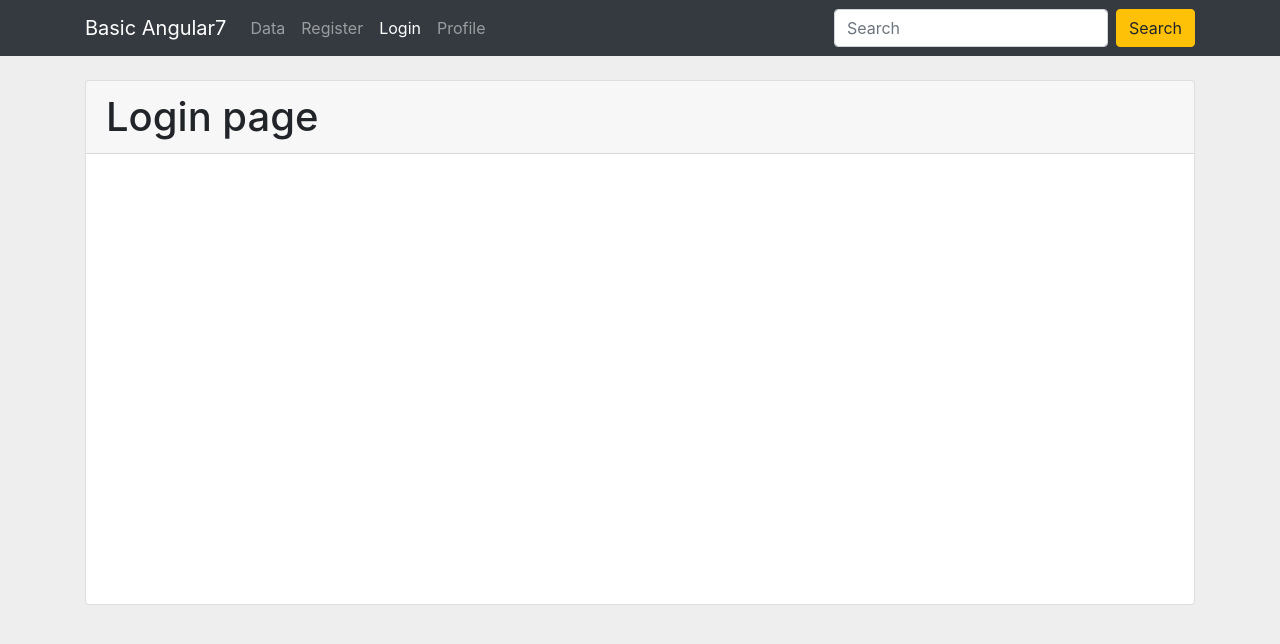
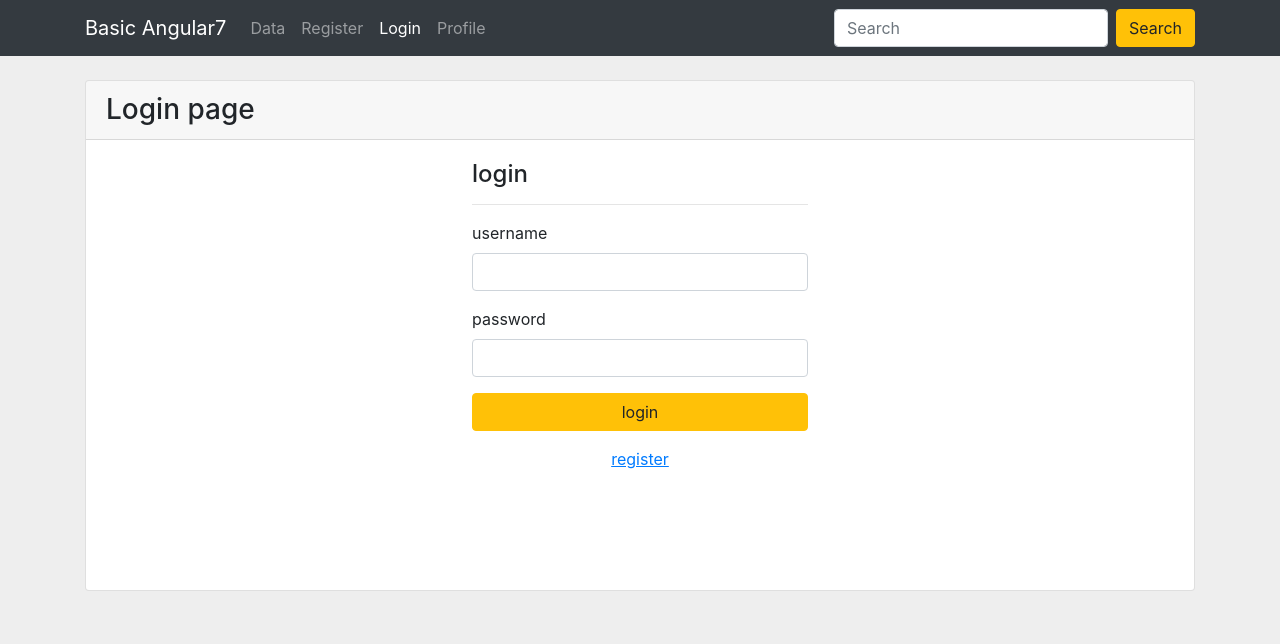
Before and after one commit to un4ckn0wl3z/basic-angular7, an Angular app: page /login in a window 1280 px wide. Shown: the top 644 px of the page. Built offline with nearby package versions, Linux system fonts and the light colour scheme.

Commit message:
complete validate register form

```diff
--- a/src/app/components/login/login.component.html
+++ b/src/app/components/login/login.component.html
@@ -1,6 +1,30 @@
 <div class="card">
-        <h1 class="card-header">
-          Login page
-        </h1>
-        <div class="card-body">
+  <h3 class="card-header">Login page</h3>
+  <div class="card-body">
+    <div class="row">
+      <div class="col-4"></div>
+      <div class="col-4">
+        <h4>login</h4>
+        <hr>
+        <form action="">
+          <div class="form-group">
+            <label for="">username</label>
+            <input type="text" class="form-control">
+          </div>
+          <div class="form-group">
+            <label for="">password</label>
+            <input type="password" class="form-control">
+          </div>
+          <div class="form-group">
+            <button type="submit" class="btn btn-warning btn-block">login</button>
+          </div>
+          <div class="form-group text-center">
+             <a [routerLink]="['/','register']"><u>register</u></a>
+            </div>
+        </form>
+      </div>
+
+      <div class="col-4"></div>
+    </div>
+  </div>
 </div>
--- a/src/app/components/register/register.component.html
+++ b/src/app/components/register/register.component.html
@@ -4,46 +4,50 @@
     <div class="row">
       <div class="col-3"></div>
       <div class="col-6">
-        <form action="">
+        <form [formGroup]="form" (submit)="saveFormData()">
           <h4>register</h4>
           <hr>
           <div class="row">
             <div class="col-6">
               <div class="form-group">
                 <label for="">firstname</label>
-                <input type="text" class="form-control">
+                <input formControlName="firstname" type="text" class="form-control">
+                <div [appValidate]="form.get('firstname')"></div>
               </div>
             </div>
             <div class="col-6">
               <div class="form-group">
                 <label for="">lastname</label>
-                <input type="text" class="form-control">
+                <input formControlName="lastname" type="text" class="form-control">
+                <div [appValidate]="form.get('lastname')" ></div>
               </div>
             </div>
             <div class="col-6">
               <div class="form-group">
                 <label for="">username</label>
-                <input type="text" class="form-control">
+                <input formControlName="username" type="text" class="form-control">
+                <div [appValidate]="form.get('username')" ></div>
               </div>
             </div>
             <div class="col-6">
               <div class="form-group">
                 <label for="">password</label>
-                <input type="password" class="form-control">
+                <input formControlName="password"  type="password" class="form-control">
+                <div [appValidate]="form.get('password')" ></div>
               </div>
             </div>
           </div>
 
           <div class="form-group">
             <div class="form-check">
-              <input type="checkbox" class="form-check-input" id="confirm">
+              <input type="checkbox" class="form-check-input" id="confirm" formControlName="confirm">
               <label for="confirm" class="form-check-label">confirm</label>
             </div>
           </div>
           <hr>
 
           <div class="form-group">
-            <button type="submit" class="btn btn-warning btn-block">register</button>
+            <button [disabled]="!form.value['confirm']" type="submit" class="btn btn-warning btn-block">register</button>
           </div>
 
           <div class="form-group text-center">
--- a/src/app/components/register/register.component.ts
+++ b/src/app/components/register/register.component.ts
@@ -1,3 +1,4 @@
+import { FormBuilder, FormGroup, Validators } from '@angular/forms';
 import { Component, OnInit } from '@angular/core';
 
 @Component({
@@ -7,9 +8,34 @@ import { Component, OnInit } from '@angular/core';
 })
 export class RegisterComponent implements OnInit {
 
-  constructor() { }
+  form:FormGroup;
+
+  constructor(private builder: FormBuilder) { this.createFormData(); }
 
   ngOnInit() {
   }
 
+  /** register form data */
+  private createFormData(){
+    this.form = this.builder.group({
+      firstname: ['',[Validators.required]],
+      lastname: ['',[Validators.required]],
+      username: ['',[Validators.required,Validators.pattern(/^[A-z0-9]{3,10}$/)]],
+      password: ['',[Validators.required,Validators.pattern(/^[A-z0-9]{3,10}$/)]],
+      confirm: [false]
+    });
+  }
+
+  /** handle form data */
+  private saveFormData(){
+    this.form.get('firstname').markAsDirty();
+    this.form.get('lastname').markAsDirty();
+    this.form.get('username').markAsDirty();
+    this.form.get('password').markAsDirty();
+
+    if(this.form.invalid) return;
+
+    console.log(this.form.value);
+  }
+
 }
```
